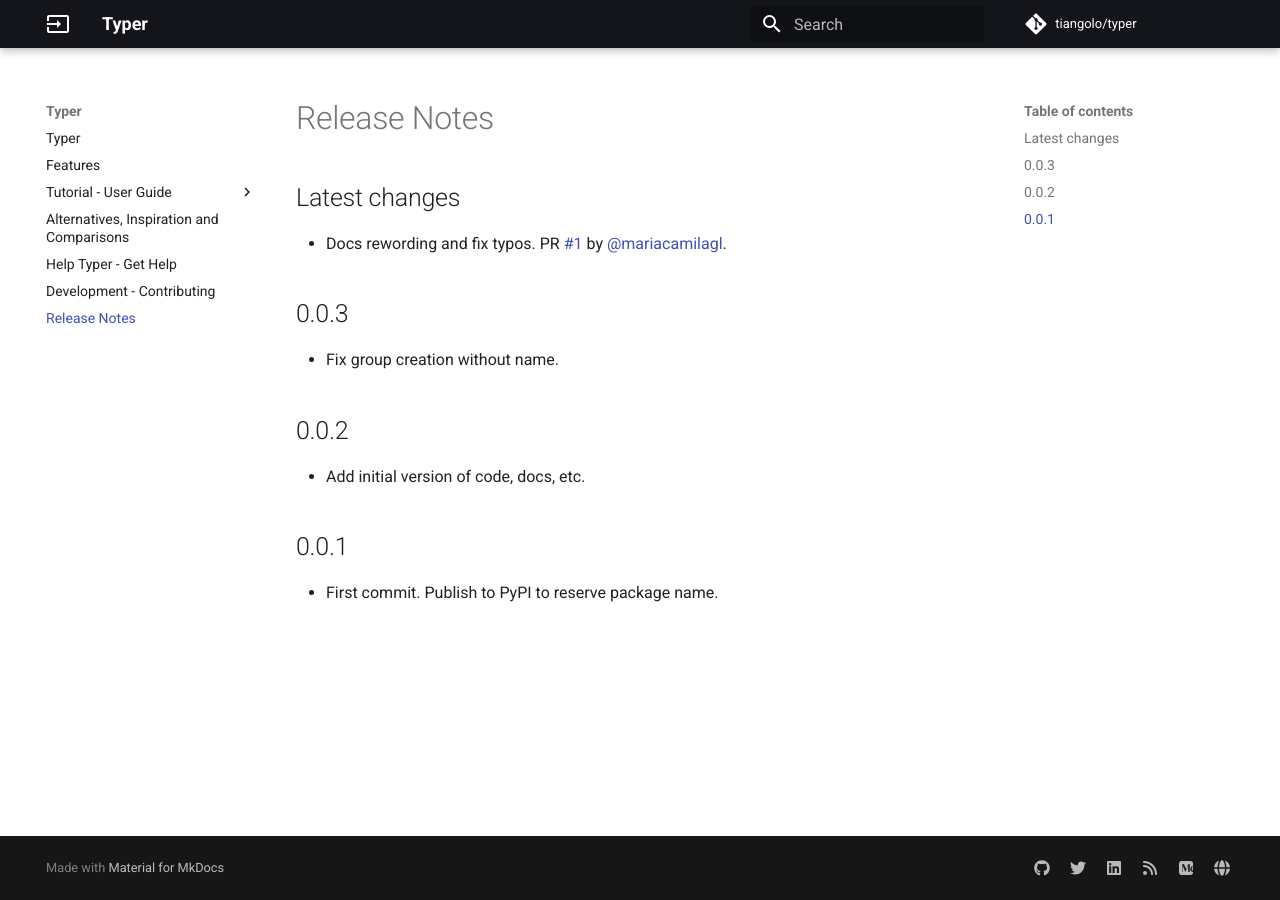
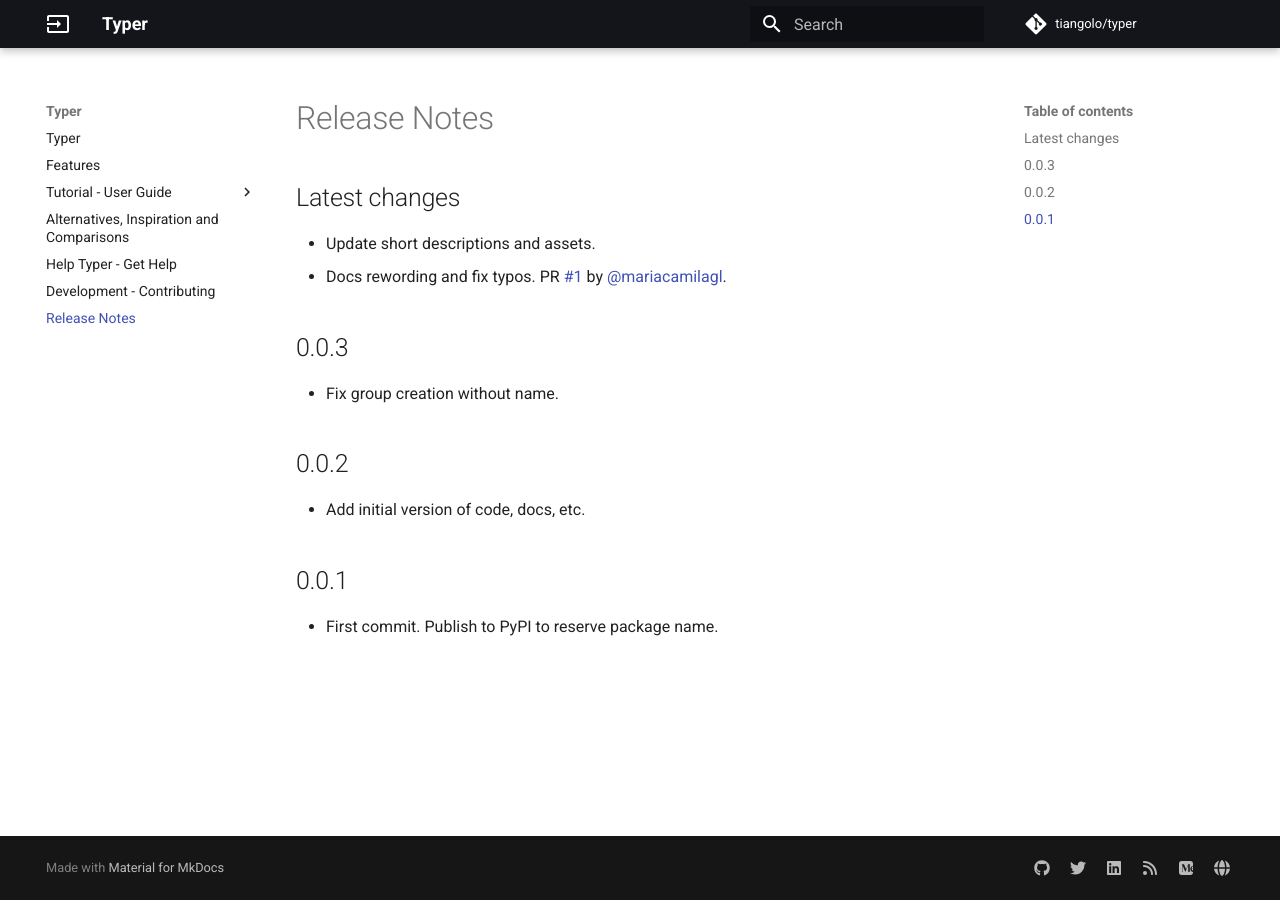
Before and after one commit to RED0731/red_pythonTyper, an MkDocs documentation site: the page built from docs/release-notes.md, in a window 1280 px wide. Built offline with MkDocs 1.6.1 and Material for MkDocs 9.7.7, drawn with Linux system fonts in a browser that asks for light colours; comment, search, counter and statistics services are not loaded.

Commit message:
:memo: Update release notes

```diff
--- a/docs/release-notes.md
+++ b/docs/release-notes.md
@@ -1,5 +1,6 @@
 ## Latest changes
 
+* Update short descriptions and assets.
 * Docs rewording and fix typos. PR [#1](https://github.com/tiangolo/typer/pull/1) by [@mariacamilagl](https://github.com/mariacamilagl).
 
 ## 0.0.3
```
